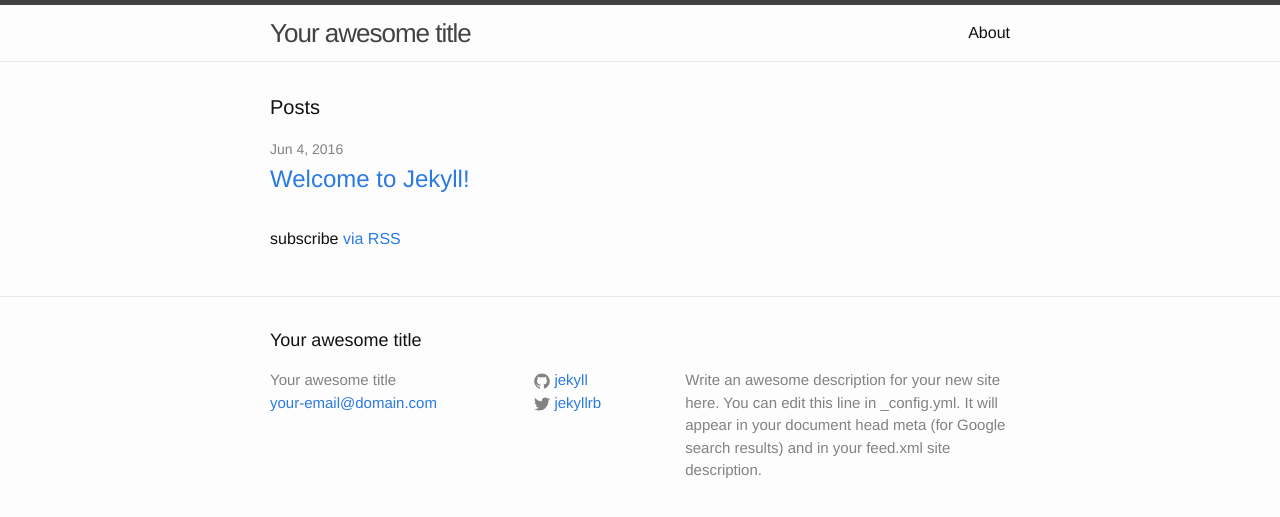
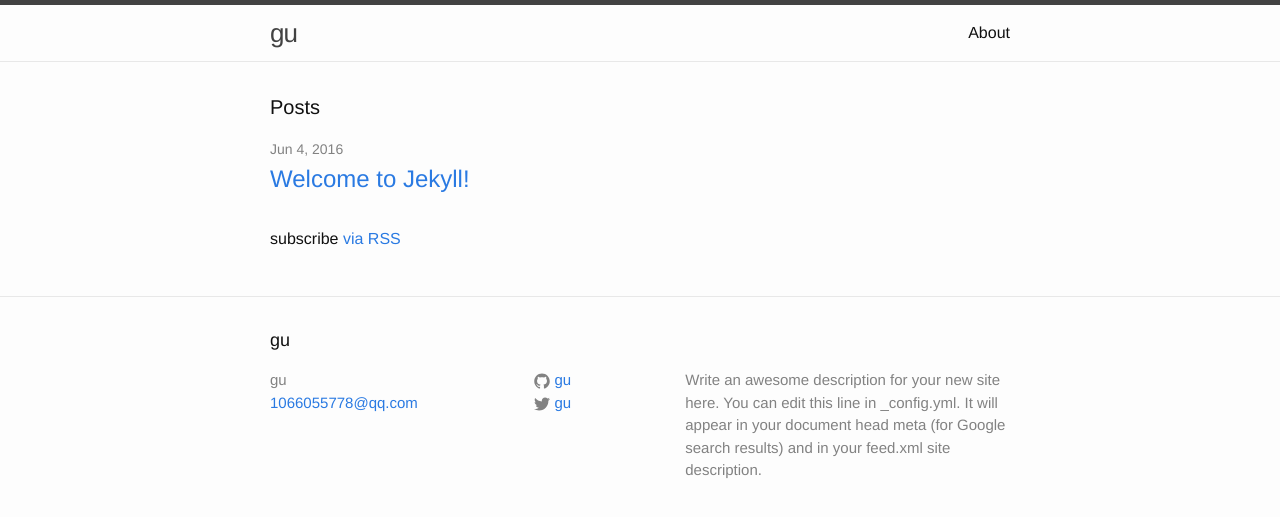
Before and after one commit to yueguangliange/Text, a Jekyll site: the page built from index.html, in a window 1280 px wide. Shown: the top 517 px of the page. Built offline with Jekyll 4.4.1, drawn with Linux system fonts in a browser that asks for light colours.

Commit message:
no message

```diff
--- a/_config.yml
+++ b/_config.yml
@@ -6,16 +6,16 @@
 # 'jekyll serve'. If you change this file, please restart the server process.
 
 # Site settings
-title: Your awesome title
-email: your-email@domain.com
+title: gu
+email: 1066055778@qq.com
 description: > # this means to ignore newlines until "baseurl:"
   Write an awesome description for your new site here. You can edit this
   line in _config.yml. It will appear in your document head meta (for
   Google search results) and in your feed.xml site description.
 baseurl: "" # the subpath of your site, e.g. /blog
 url: "http://yourdomain.com" # the base hostname & protocol for your site
-twitter_username: jekyllrb
-github_username:  jekyll
+twitter_username: gu
+github_username:  gu
 
 # Build settings
 markdown: kramdown
```
